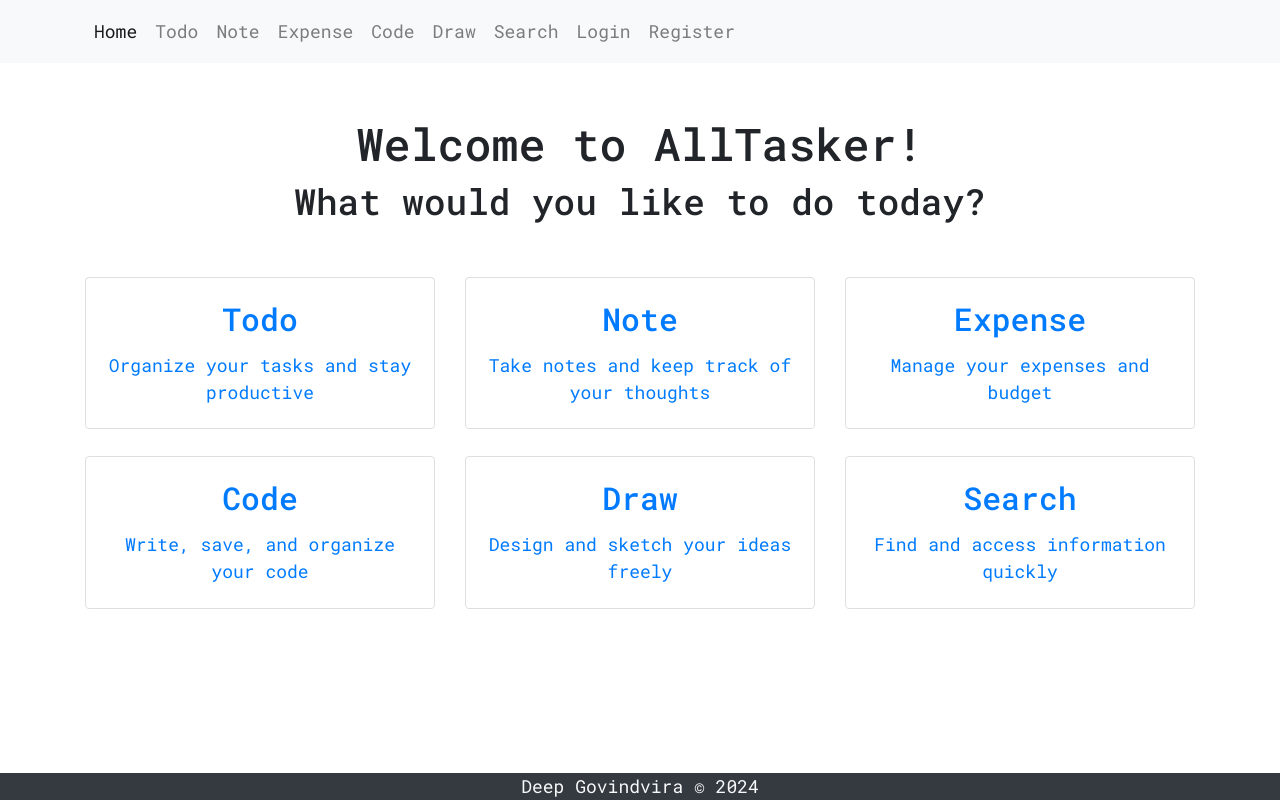
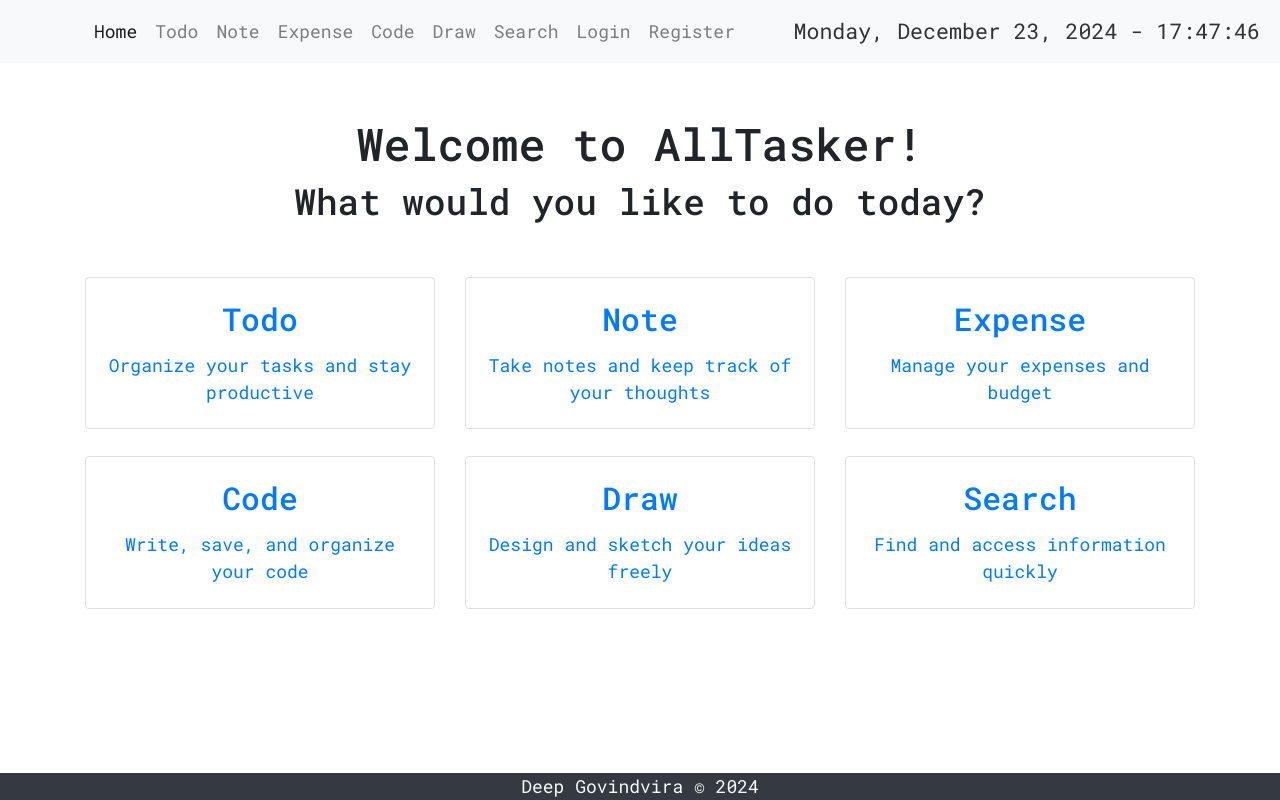
Before and after one commit to deep-govindvira/All_Tasker, a React (Create React App) app in the folder frontend/: page / in a window 1280 px wide. Built offline with nearby package versions, Linux system fonts and the light colour scheme.

Commit message:
add time

```diff
--- a/frontend/src/App.js
+++ b/frontend/src/App.js
@@ -15,13 +15,38 @@ import Search from './search/Search';
 function App() {
   const [isLoading, setisLoading] = useState(true);
   const [isLoggedIn, setIsLoggedIn] = useState(false);
+  const [currentDateTime, setCurrentDateTime] = useState('');
 
   useEffect(() => {
     const user = localStorage.getItem('username');
     if (user) {
       setIsLoggedIn(true);
     }
-    setisLoading(false)
+    setisLoading(false);
+  }, []);
+
+  useEffect(() => {
+    const updateDateTime = () => {
+      const now = new Date();
+
+      const dayOfWeek = now.toLocaleString('en-us', { weekday: 'long' });
+      const month = now.toLocaleString('en-us', { month: 'long' });
+      const date = now.getDate();
+      const year = now.getFullYear();
+      const hours = now.getHours().toString().padStart(2, '0');
+      const minutes = now.getMinutes().toString().padStart(2, '0');
+      const seconds = now.getSeconds().toString().padStart(2, '0');
+
+      const dateString = `${dayOfWeek}, ${month} ${date}, ${year}`;
+      const timeString = `${hours}:${minutes}:${seconds}`;
+
+      setCurrentDateTime(`${dateString} - ${timeString}`);
+    };
+
+    const intervalId = setInterval(updateDateTime, 1000);
+    updateDateTime();
+
+    return () => clearInterval(intervalId);
   }, []);
 
   const handleLoginLogout = () => {
@@ -37,7 +62,7 @@ function App() {
       <div>
         Loading
       </div>
-    )
+    );
   }
 
   return (
@@ -58,9 +83,26 @@ function App() {
           <Route path='/register' element={<Register onLogin={setIsLoggedIn}/>} />
         </Routes>
       </BrowserRouter>
+
+      <div style={styles.datetimeContainer}>
+        {currentDateTime}
+      </div>
+
       <div className="fixed-bottom bg-dark text-light">Deep Govindvira © 2024</div>
     </div>
   );
 }
 
+const styles = {
+  datetimeContainer: {
+    position: 'fixed',
+    top: '10px',
+    right: '10px',
+    fontSize: '1.2em',
+    color: '#333',
+    padding: '5px 10px',
+    borderRadius: '5px',
+  }
+};
+
 export default App;
```
